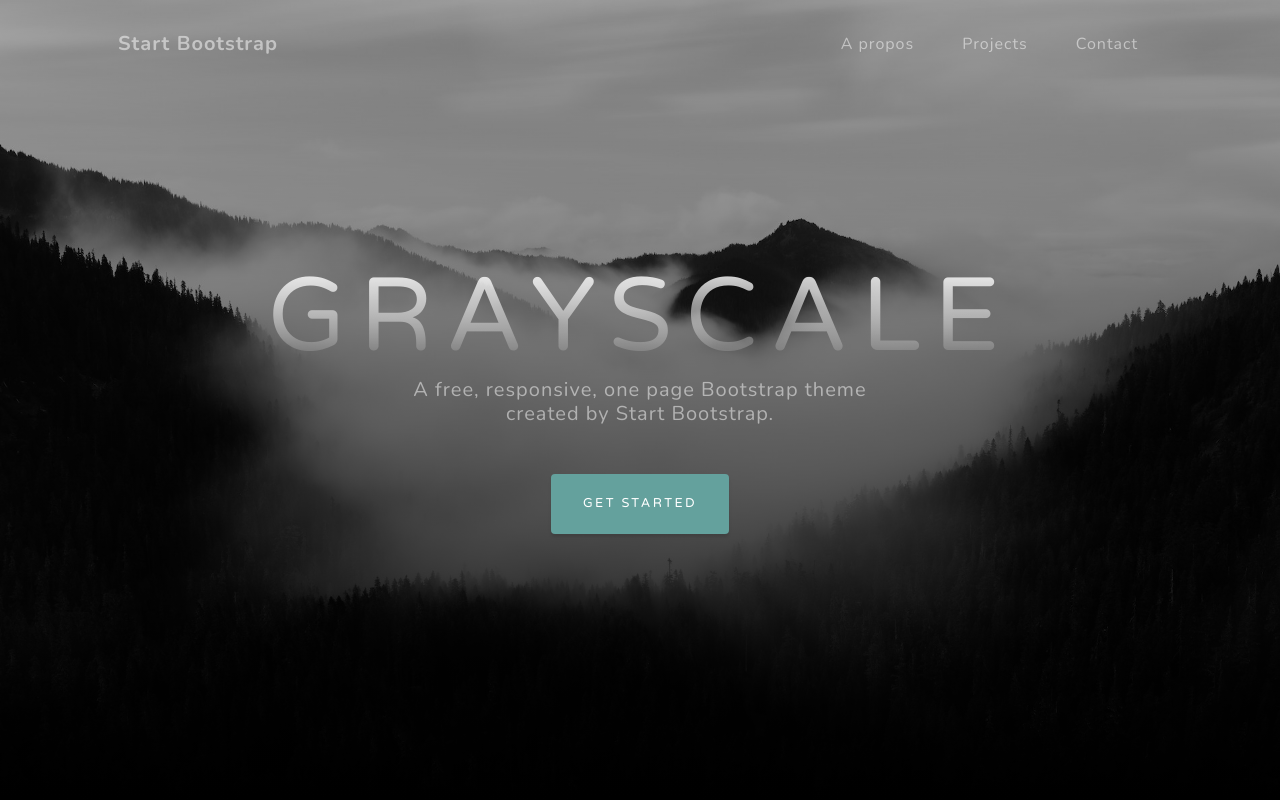
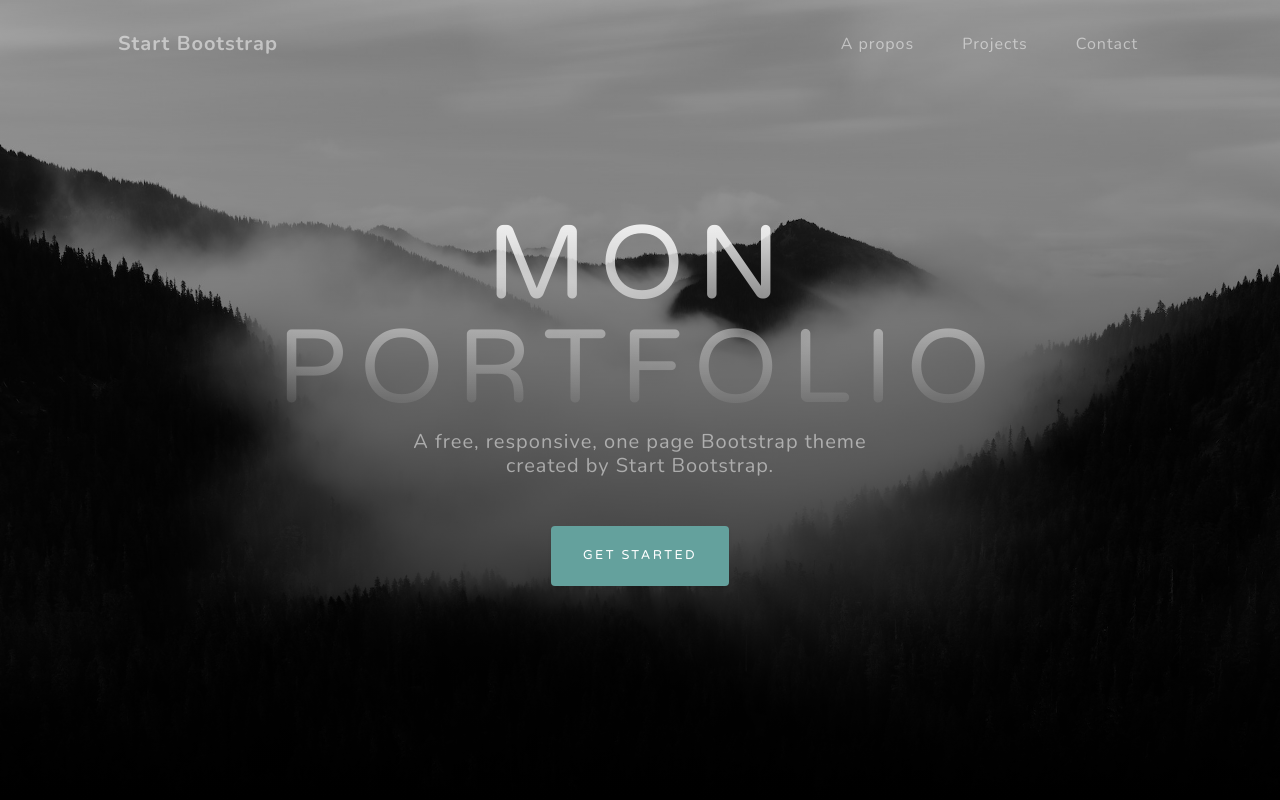
Before and after one commit to gitkyo/bootexsp5, a plain HTML site: page index.html in a window 1280 px wide. Shown: the top 800 px of the page. Drawn offline with nearby package versions, Linux system fonts and the light colour scheme.

Commit message:
Update index.html

```diff
--- a/index.html
+++ b/index.html
@@ -38,7 +38,7 @@
             <div class="container px-4 px-lg-5 d-flex h-100 align-items-center justify-content-center">
                 <div class="d-flex justify-content-center">
                     <div class="text-center">
-                        <h1 class="mx-auto my-0 text-uppercase">Grayscale</h1>
+                        <h1 class="mx-auto my-0 text-uppercase">Mon portfolio</h1>
                         <h2 class="text-white-50 mx-auto mt-2 mb-5">A free, responsive, one page Bootstrap theme created by Start Bootstrap.</h2>
                         <a class="btn btn-primary" href="#about">Get Started</a>
                     </div>
```
